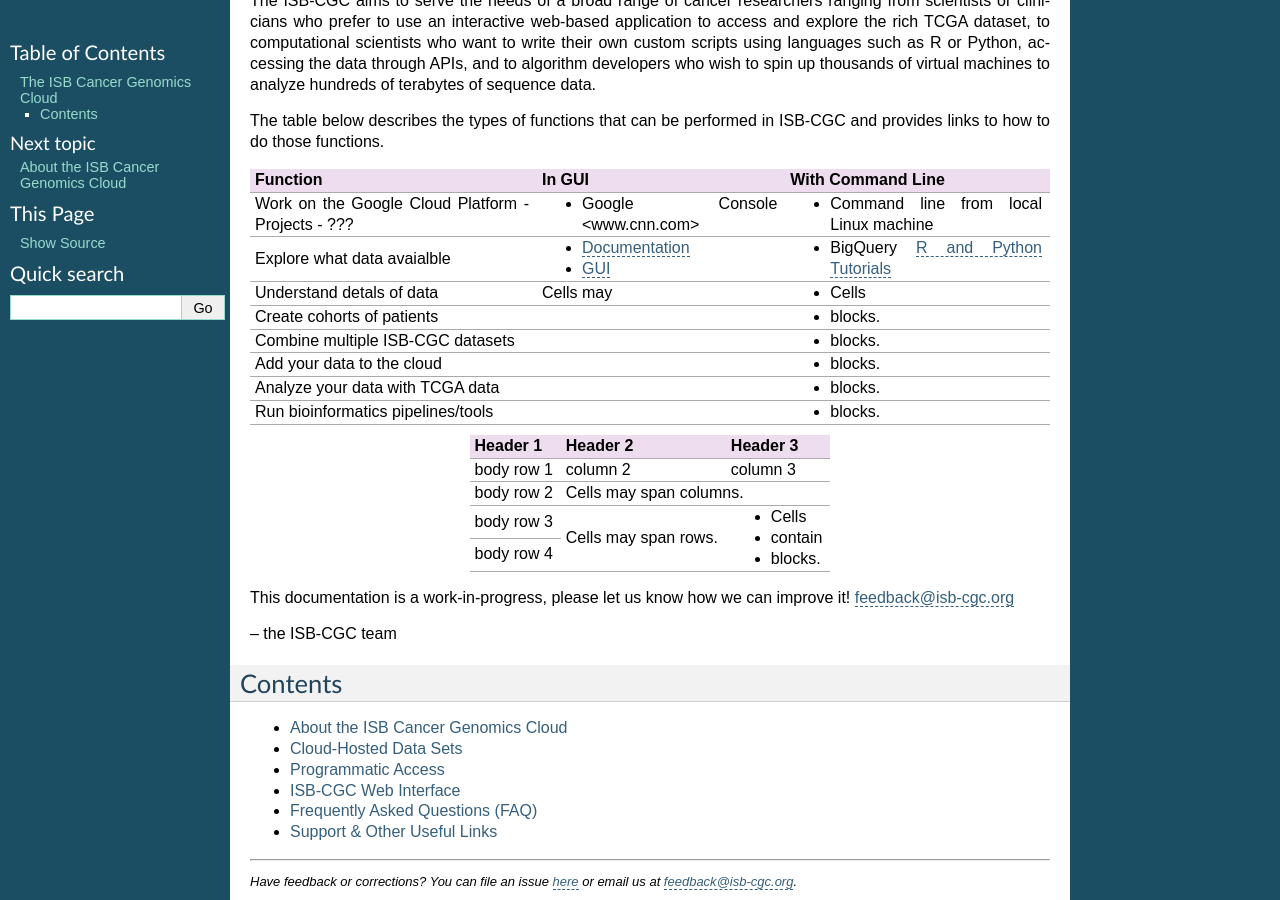
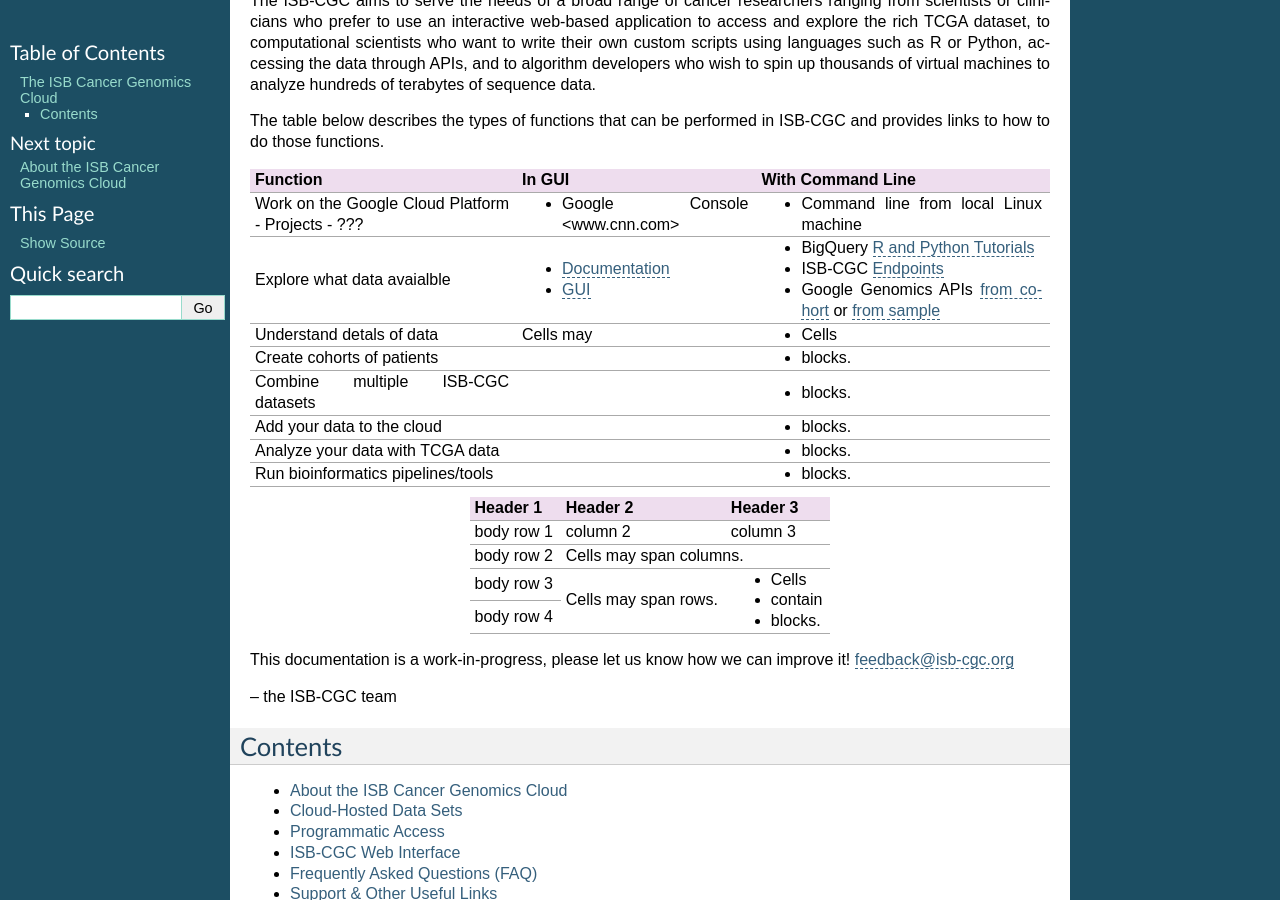
Before and after one commit to isb-cgc/readthedocs, a Sphinx documentation site: the page built from docs/source/index.rst, in a window 1280 px wide and 900 px high, scrolled down 644 px. Built offline with Sphinx 7.4.7, drawn with Linux system fonts in a browser that asks for light colours.

Commit message:
Update index.rst

```diff
--- a/docs/source/index.rst
+++ b/docs/source/index.rst
@@ -26,28 +26,29 @@
 
 The table below describes the types of functions that can be performed in ISB-CGC and provides links to how to do those functions.
 
-+-----------------------------------+-----------------------------------------+--------------------------------------------------------------------------+
-|Function                           |In GUI                                   |With Command Line                                                         |
-+===================================+=========================================+==========================================================================+
-|Work on the Google Cloud Platform  |- Google Console <www.cnn.com>           |- Command line from local Linux machine                                   |
-|- Projects                         |                                         |                                                                          |
-|- ???                              |                                         |                                                                          |
-+-----------------------------------+-----------------------------------------+--------------------------------------------------------------------------+
-|Explore what data avaialble        |- `Documentation <Hosted-Data.html>`_    |- BigQuery `R and Python Tutorials </progapi/Tutorials.html>`_            |
-|                                   |- `GUI </webapp/Saved-Cohorts.html>`_    |                                                                          |
-+-----------------------------------+-----------------------------------------+--------------------------------------------------------------------------+
-|Understand detals of data          |Cells may                                |- Cells                                                                   |
-+-----------------------------------+-----------------------------------------+--------------------------------------------------------------------------+
-|Create cohorts of patients         |                                         |- blocks.                                                                 |
-+-----------------------------------+-----------------------------------------+--------------------------------------------------------------------------+
-|Combine multiple ISB-CGC datasets  |                                         |- blocks.                                                                 |
-+-----------------------------------+-----------------------------------------+--------------------------------------------------------------------------+
-|Add your data to the cloud         |                                         |- blocks.                                                                 |
-+-----------------------------------+-----------------------------------------+--------------------------------------------------------------------------+
-|Analyze your data with TCGA data   |                                         |- blocks.                                                                 |
-+-----------------------------------+-----------------------------------------+--------------------------------------------------------------------------+
-|Run bioinformatics pipelines/tools |                                         |- blocks.                                                                 |
-+-----------------------------------+-----------------------------------------+--------------------------------------------------------------------------+
++-----------------------------------+-----------------------------------------+------------------------------------------------------------------------------------------------------------------------------------------------------------------+
+|Function                           |In GUI                                   |With Command Line                                                                                                                                                 |
++===================================+=========================================+==================================================================================================================================================================+
+|Work on the Google Cloud Platform  |- Google Console <www.cnn.com>           |- Command line from local Linux machine                                                                                                                           |
+|- Projects                         |                                         |                                                                                                                                                                  |
+|- ???                              |                                         |                                                                                                                                                                  |
++-----------------------------------+-----------------------------------------+------------------------------------------------------------------------------------------------------------------------------------------------------------------+
+|Explore what data avaialble        |- `Documentation <Hosted-Data.html>`_    |- BigQuery `R and Python Tutorials </progapi/Tutorials.html>`_                                                                                                    |
+|                                   |- `GUI </webapp/Saved-Cohorts.html>`_    |- ISB-CGC `Endpoints </progapi/Programmatic-API.html>`_                                                                                                           |
+|                                   |                                         |- Google Genomics APIs `from cohort </progapi/progapi2/google_genomics_from_cohort.html>`_ or `from sample </progapi/progapi2/google_genomics_from_sample.html>`_ |
++-----------------------------------+-----------------------------------------+------------------------------------------------------------------------------------------------------------------------------------------------------------------+
+|Understand detals of data          |Cells may                                |- Cells                                                                                                                                                           |
++-----------------------------------+-----------------------------------------+------------------------------------------------------------------------------------------------------------------------------------------------------------------+
+|Create cohorts of patients         |                                         |- blocks.                                                                                                                                                         |
++-----------------------------------+-----------------------------------------+------------------------------------------------------------------------------------------------------------------------------------------------------------------+
+|Combine multiple ISB-CGC datasets  |                                         |- blocks.                                                                                                                                                         |
++-----------------------------------+-----------------------------------------+------------------------------------------------------------------------------------------------------------------------------------------------------------------+
+|Add your data to the cloud         |                                         |- blocks.                                                                                                                                                         |
++-----------------------------------+-----------------------------------------+------------------------------------------------------------------------------------------------------------------------------------------------------------------+
+|Analyze your data with TCGA data   |                                         |- blocks.                                                                                                                                                         |
++-----------------------------------+-----------------------------------------+------------------------------------------------------------------------------------------------------------------------------------------------------------------+
+|Run bioinformatics pipelines/tools |                                         |- blocks.                                                                                                                                                         |
++-----------------------------------+-----------------------------------------+------------------------------------------------------------------------------------------------------------------------------------------------------------------+
 
 +------------+------------+-----------+
 | Header 1   | Header 2   | Header 3  |
```
